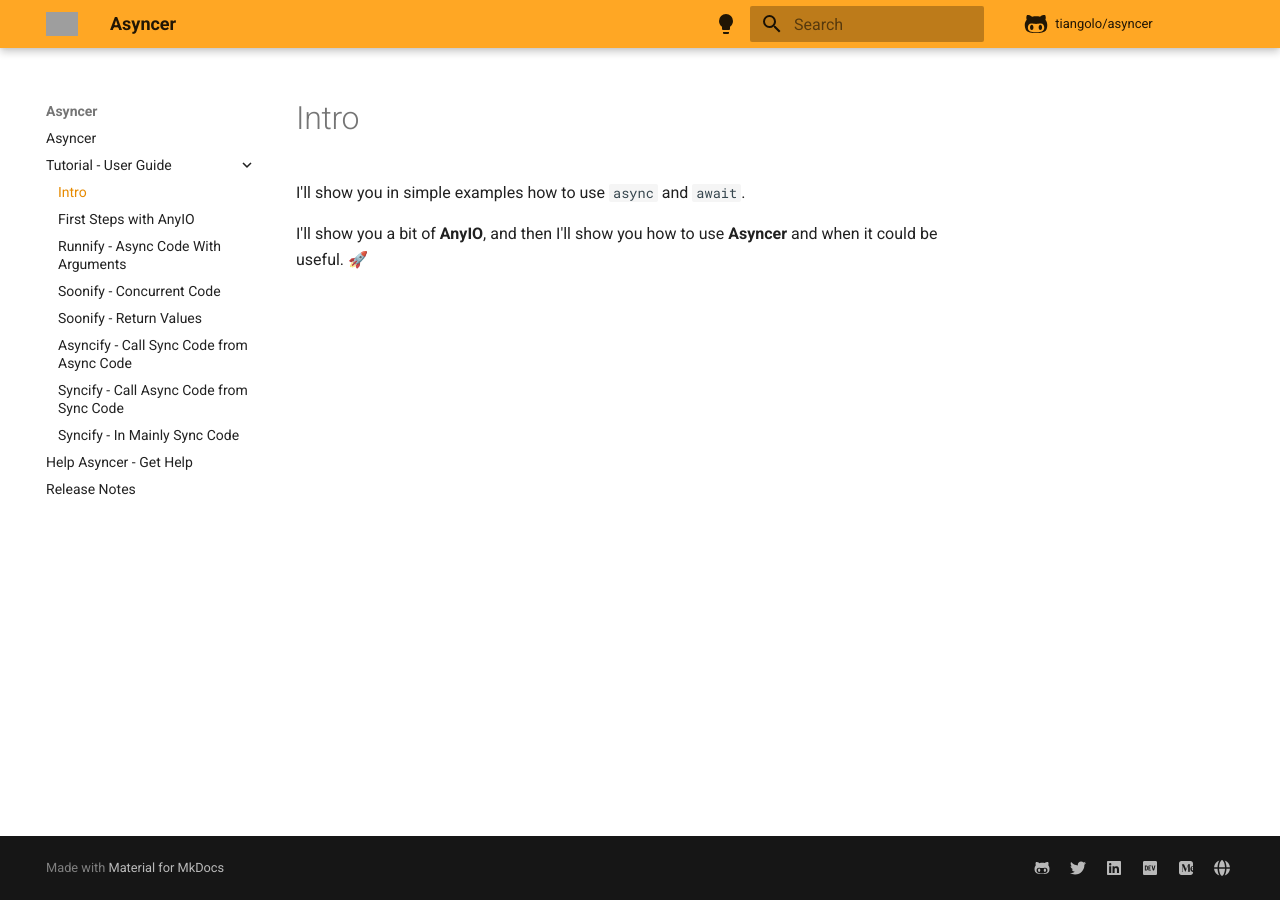
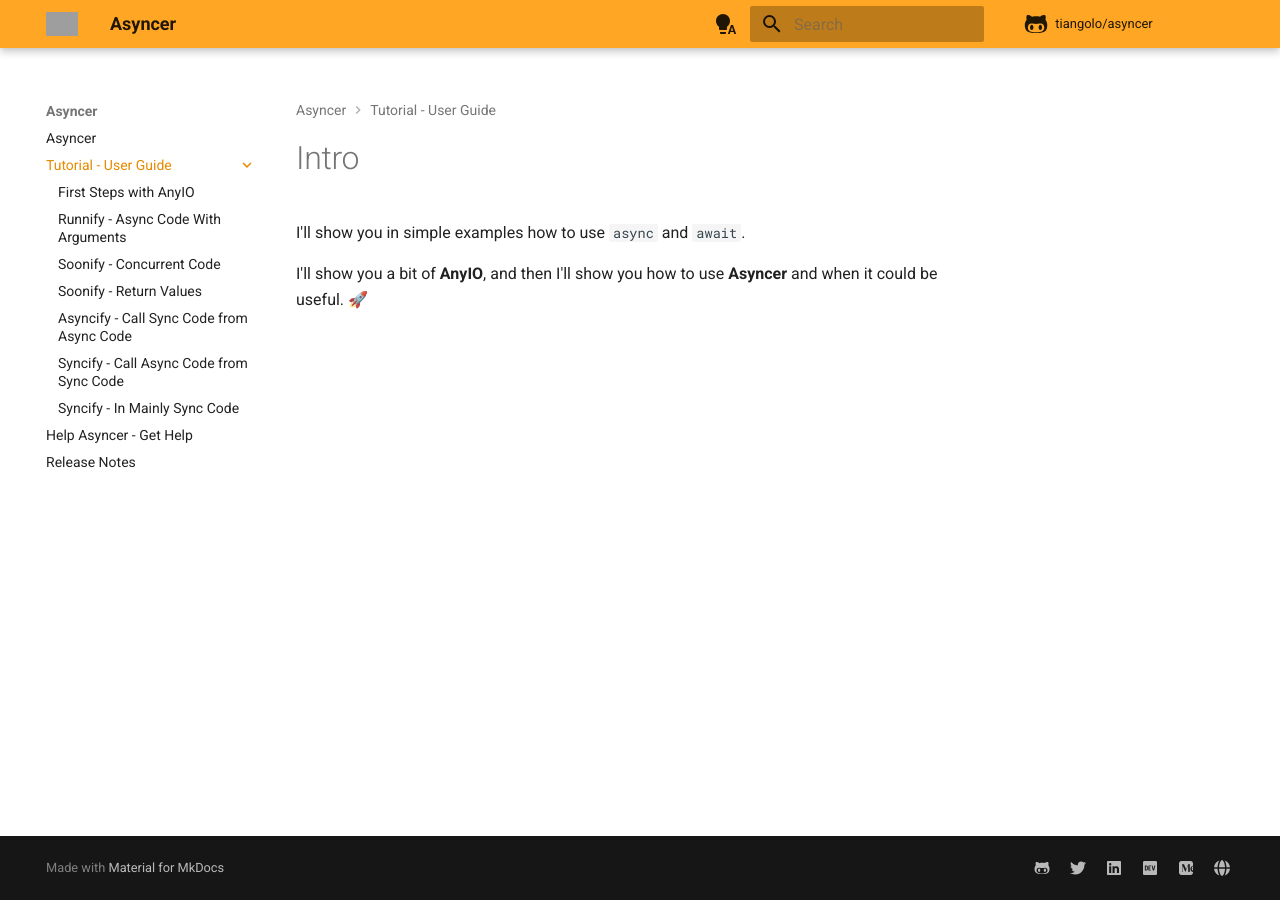
Before and after one commit to fastapi/asyncer, an MkDocs documentation site: the page built from docs/tutorial/index.md, in a window 1280 px wide. Built offline with MkDocs 1.6.1 and Material for MkDocs 9.7.7, drawn with Linux system fonts in a browser that asks for light colours; comment, search, counter and statistics services are not loaded; grey boxes are pictures that could not be loaded.

Commit message:
🔧 Enable auto dark mode (#175)

```diff
--- a/mkdocs.yml
+++ b/mkdocs.yml
@@ -4,22 +4,35 @@
 theme:
   name: material
   palette:
-  - scheme: default
+  - media: "(prefers-color-scheme)"
+    toggle:
+      icon: material/lightbulb-auto
+      name: Switch to light mode
+  - media: '(prefers-color-scheme: light)'
+    scheme: default
     primary: orange
     accent: indigo
     toggle:
       icon: material/lightbulb
       name: Switch to dark mode
-  - scheme: slate
+  - media: '(prefers-color-scheme: dark)'
+    scheme: slate
     primary: orange
     accent: indigo
     toggle:
       icon: material/lightbulb-outline
-      name: Switch to light mode
+      name: Switch to system preference
   features:
   - search.suggest
   - search.highlight
   - content.tabs.link
+  - navigation.indexes
+  - content.tooltips
+  - navigation.path
+  - content.code.annotate
+  - content.code.copy
+  - content.code.select
+  # - navigation.tabs
   icon:
     repo: fontawesome/brands/github-alt
   logo: img/icon-white.svg
```
